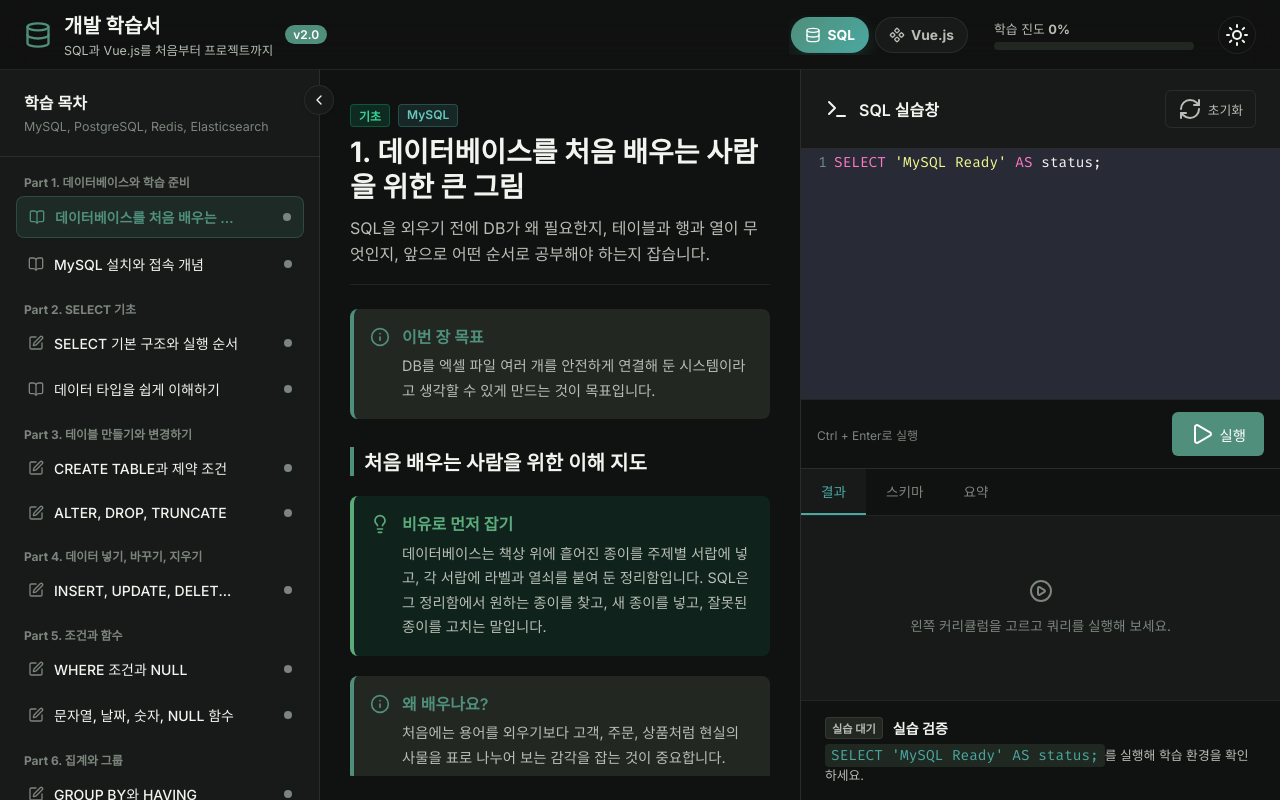
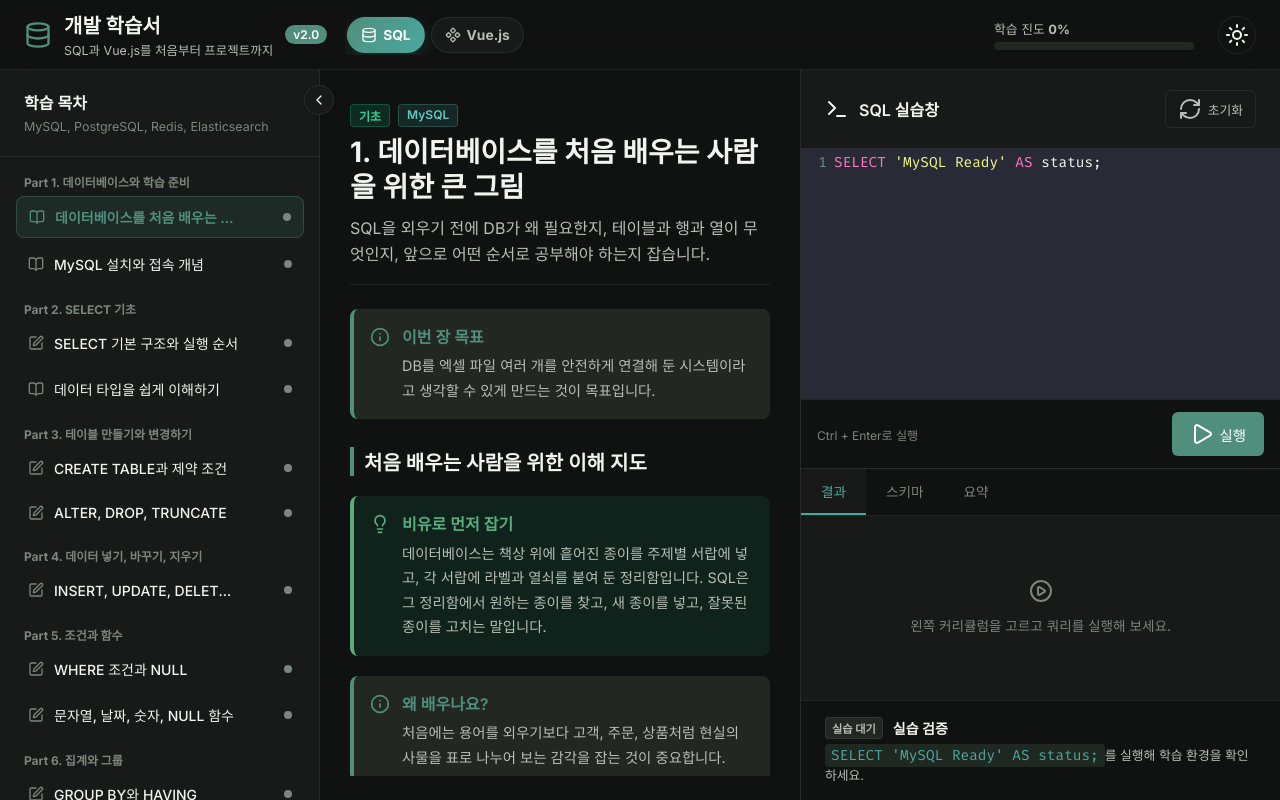
Before and after one commit to merrybmc/handbook, a website built with Vite: page index.html in a window 1280 px wide. Built offline with nearby package versions, Linux system fonts and the light colour scheme.

Commit message:
Place course selector next to title

```diff
--- a/index.html
+++ b/index.html
@@ -28,9 +28,9 @@
         <span class="badge">v2.0</span>
       </div>
 
+      <div class="course-switcher" id="course-switcher" aria-label="학습서 선택"></div>
+
       <div class="header-controls">
-        <div class="course-switcher" id="course-switcher" aria-label="학습서 선택"></div>
-
         <div class="progress-container" aria-label="학습 진도">
           <span class="progress-text">학습 진도 <strong id="progress-percentage">0%</strong></span>
           <div class="progress-bar-bg">
--- a/styles.css
+++ b/styles.css
@@ -91,7 +91,8 @@ body {
   border-bottom: 1px solid var(--border-color);
   display: flex;
   align-items: center;
-  justify-content: space-between;
+  justify-content: flex-start;
+  gap: 18px;
   padding: 0 24px;
   z-index: 100;
   flex-shrink: 0;
@@ -136,6 +137,7 @@ body {
   display: flex;
   align-items: center;
   gap: 24px;
+  margin-left: auto;
 }
 
 .progress-container {
```
